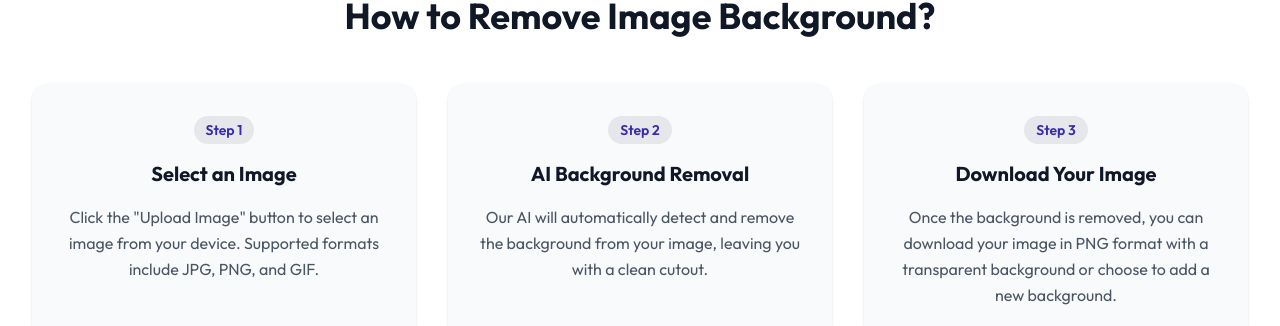
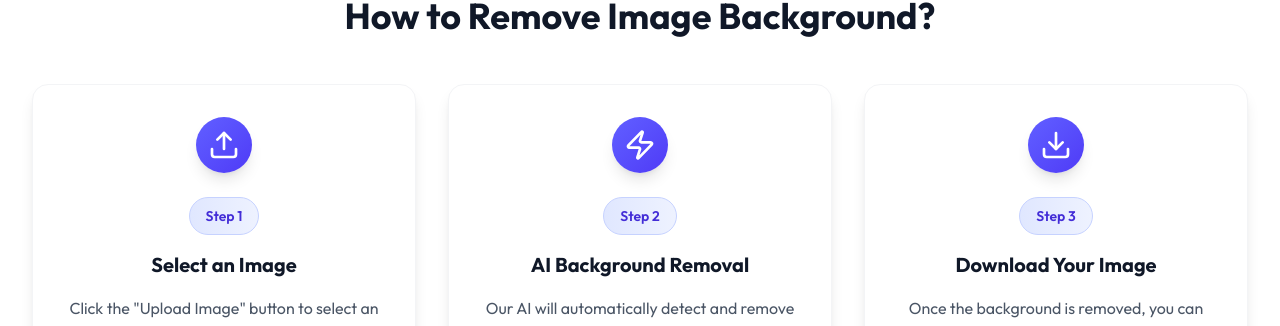
Before and after one commit to manishsahanidev/remove.bg, a React (Vite) app in the folder client/: page / in a window 1280 px wide. Shown: the part 618-944 px from the top of the page. Built offline with nearby package versions, Linux system fonts and the light colour scheme.

Commit message:
feat(client): enhance HowToSteps component with icons and improved styling

```diff
--- a/client/src/components/HowToSteps.jsx
+++ b/client/src/components/HowToSteps.jsx
@@ -1,6 +1,9 @@
-import { steps } from "../assets/assets"
+import { steps } from "../assets/assets";
+import { Upload, Zap, Download } from "lucide-react";
 
 export const HowToSteps = () => {
+  const icons = [Upload, Zap, Download];
+
   return (
     <div className="text-center mb-16">
       <h2 className="text-3xl md:text-4xl font-bold text-gray-900 mb-12">
@@ -8,21 +11,37 @@ export const HowToSteps = () => {
       </h2>
 
       <div className="grid grid-cols-1 sm:grid-cols-2 lg:grid-cols-3 gap-8">
-          {steps.map((item, index) => (
-            <div key={index} className="bg-gray-50 rounded-2xl shadow-sm p-8">
-                <span className="inline-block bg-gray-200 text-indigo-800 text-sm font-semibold px-3 py-1 rounded-full mb-4">
+        {steps.map((item, index) => {
+          const IconComponent = icons[index];
+          return (
+            <div
+              key={index}
+              className="relative bg-white rounded-2xl shadow-lg hover:shadow-xl transition-all duration-300 p-8 group hover:-translate-y-2 border border-gray-100"
+            >
+
+              {/* Icon */}
+              <div className="flex justify-center mb-6">
+                <div className="w-14 h-14 bg-gradient-to-br from-indigo-500 to-indigo-600 rounded-full flex items-center justify-center text-white group-hover:scale-110 transition-transform duration-300 shadow-lg">
+                  <IconComponent size={32} />
+                </div>
+              </div>
+
+              {/* Step badge */}
+              <span className="inline-block bg-gradient-to-r from-indigo-100 to-indigo-50 text-indigo-700 text-sm font-semibold px-4 py-2 rounded-full mb-4 border border-indigo-200">
                 {item.step}
               </span>
-                <h3 className="text-xl font-bold text-gray-900 mb-4">
+
+              {/* Content */}
+              <h3 className="text-xl font-bold text-gray-900 mb-4 group-hover:text-indigo-700 transition-colors duration-300">
                 {item.title}
               </h3>
               <p className="text-gray-600 text-base leading-relaxed">
                 {item.description}
               </p>
             </div>
-          ))}
+          );
+        })}
       </div>
-
     </div>
-  )
-}
+  );
+};
```
Lines whose indentation alone changed are shown as unchanged.
